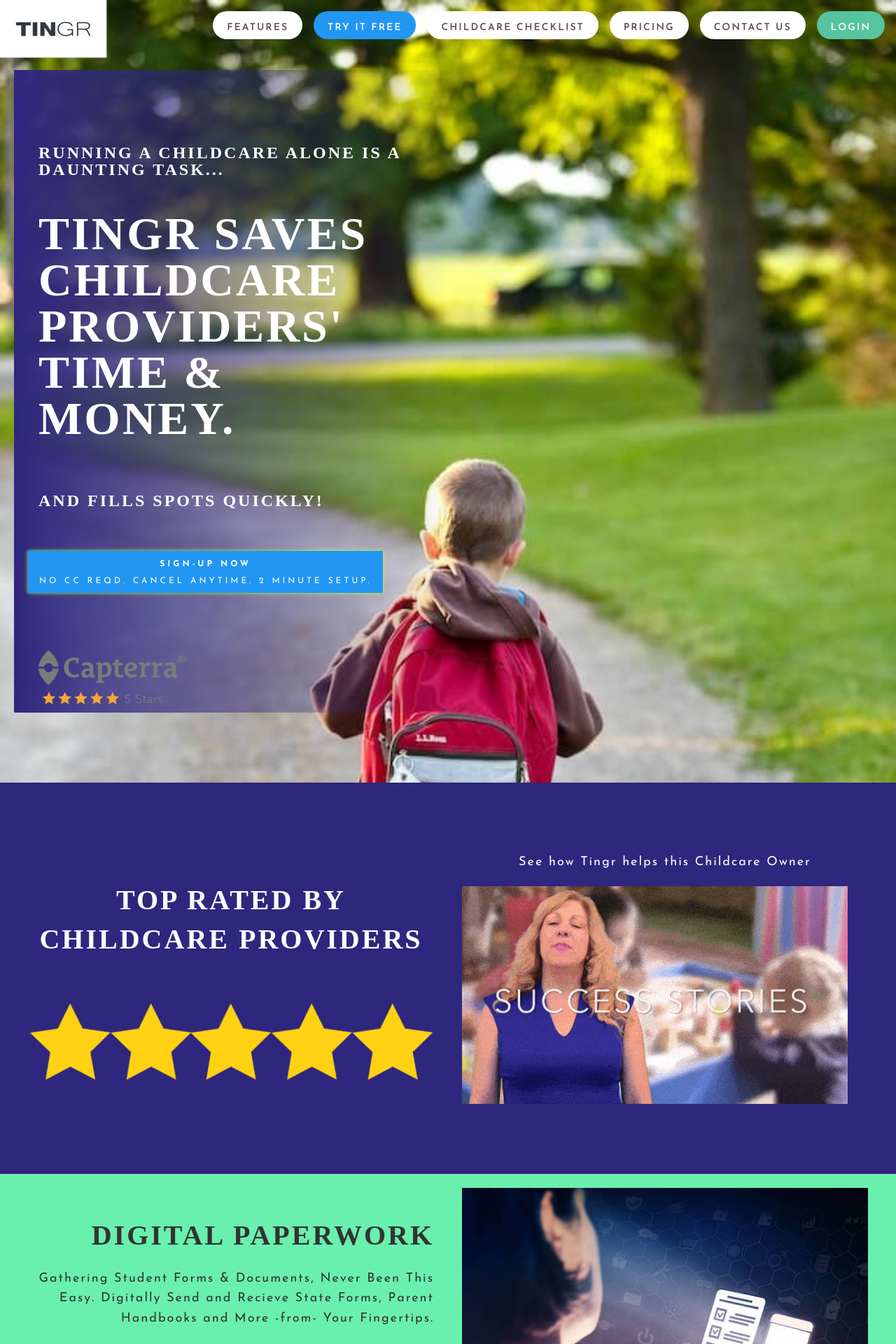
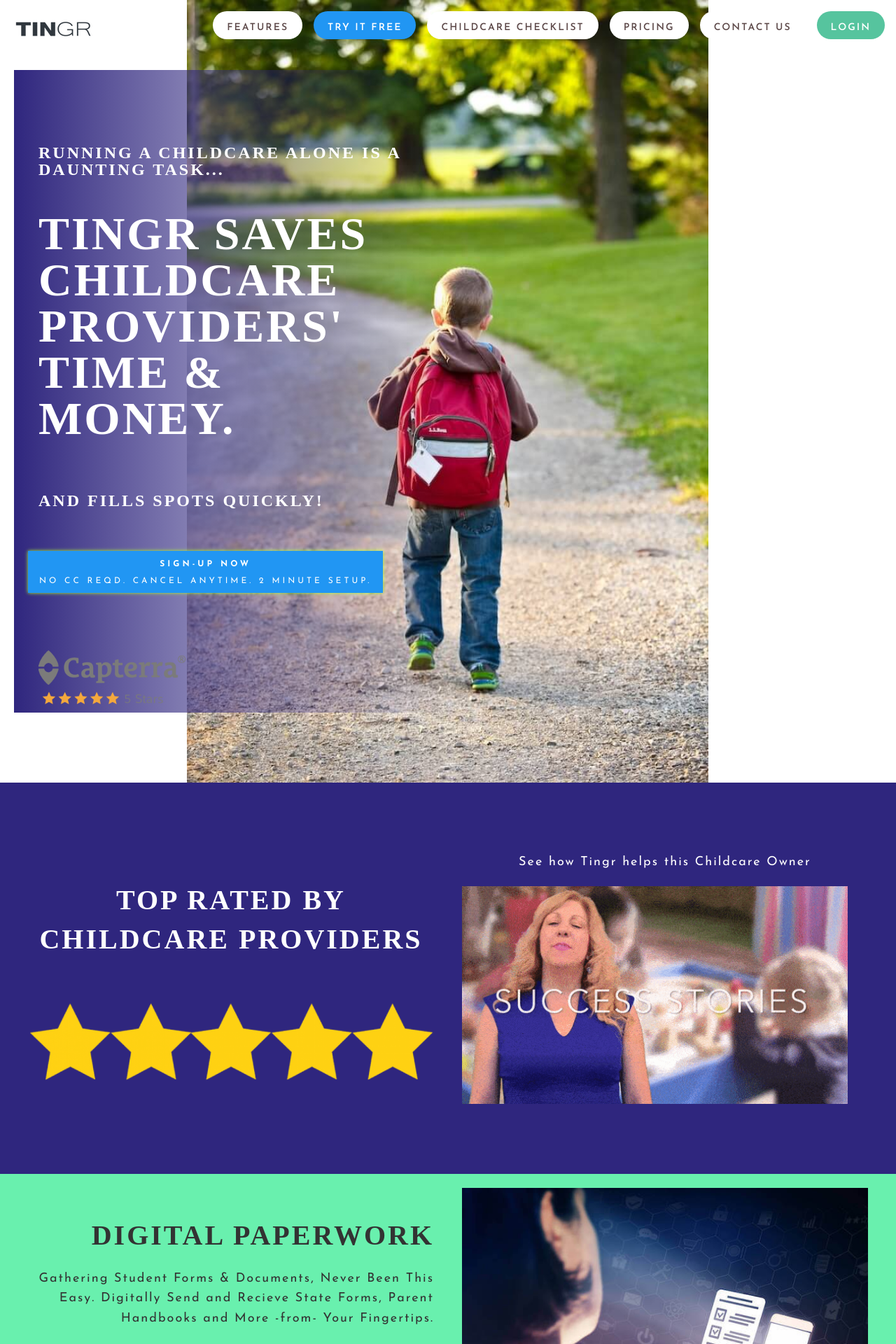
Before and after one commit to hellotingr/hellotingr.github.io, a Jekyll site: the page built from index.html, in a window 1280 px wide. Shown: the top 1920 px of the page at 70% size. Built offline with Jekyll 4.4.1, drawn with Linux system fonts in a browser that asks for light colours; nearby versions of some CDN libraries; some web fonts are replaced.

Commit message:
Home page css

```diff
--- a/css/style.css
+++ b/css/style.css
@@ -57,18 +57,7 @@
   background: #fff; }
 
 @media only screen and (max-width: 767px) {
-  .full.landingpage {
-    padding: 0px 0px 0px 0px;
-    background-size: cover;
-    background-position: 50% 50%;
-    position: relative;
-    background: #000;
-    background-image: url(../images/@stock/landing_1.jpg);
-    background-position: center center;
-    background-repeat: no-repeat;
-    background-attachment: fixed;
-    background-size: fixed auto;
-  }
+
 
   .title-area h3 {
     padding-left: 15px;
@@ -93,10 +82,15 @@
 }
 
 .full.landingpage {
-  background-image: url(../images/@stock/landing_1.jpg);
-  background-repeat: no-repeat;
-  background-position: center center;
-  background-attachment: fixed; }
+  background: url(../images/@stock/landing_1.jpg) no-repeat center fixed;
+  -webkit-background-size: cover;
+  -moz-background-size: cover;
+  -o-background-size: cover;
+  background-size: cover;
+
+  background-attachment: scroll;
+  background-size: auto 100%;
+}
 
 .full.flower {
   background-image: url(../images/@stock/family_ie.png);
```
